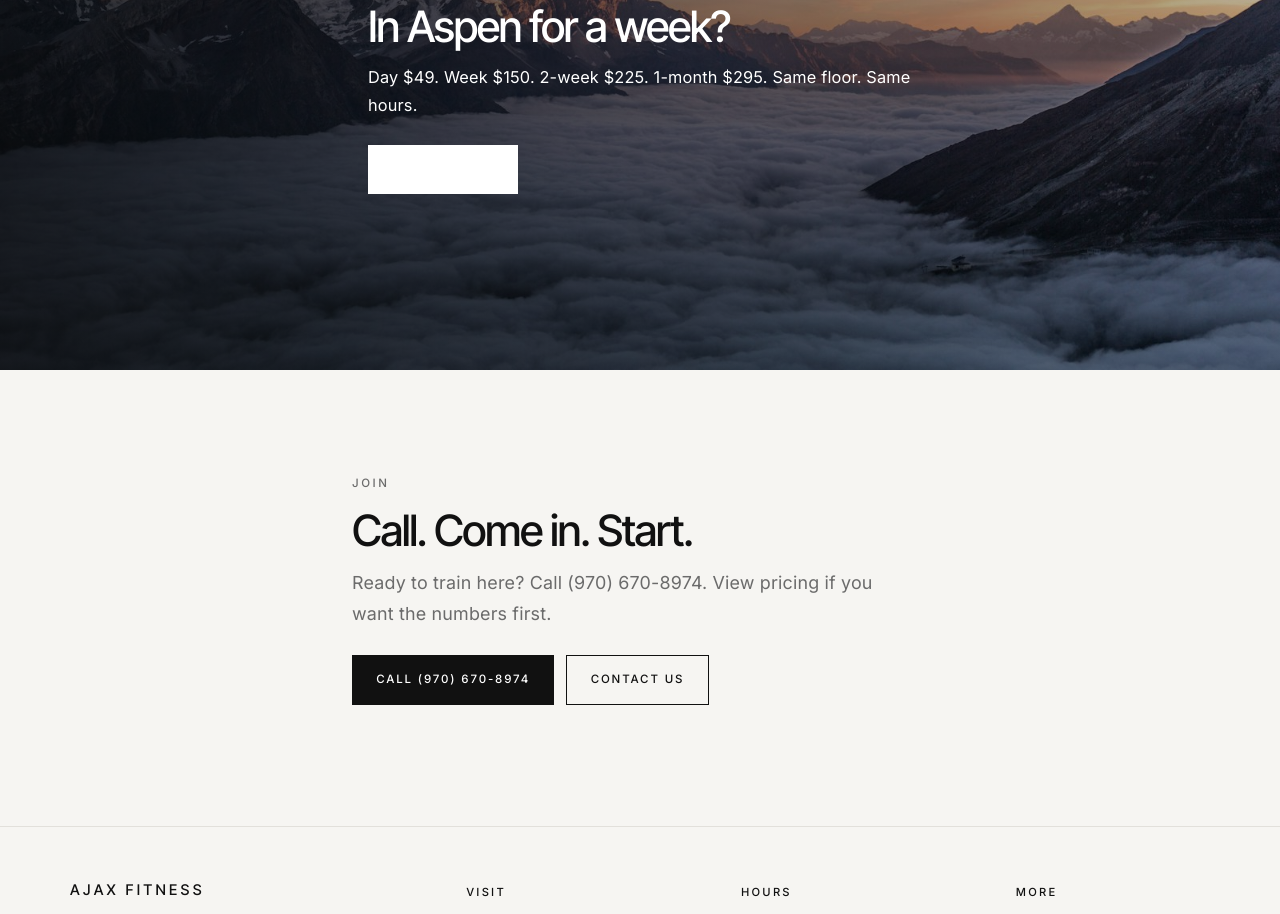
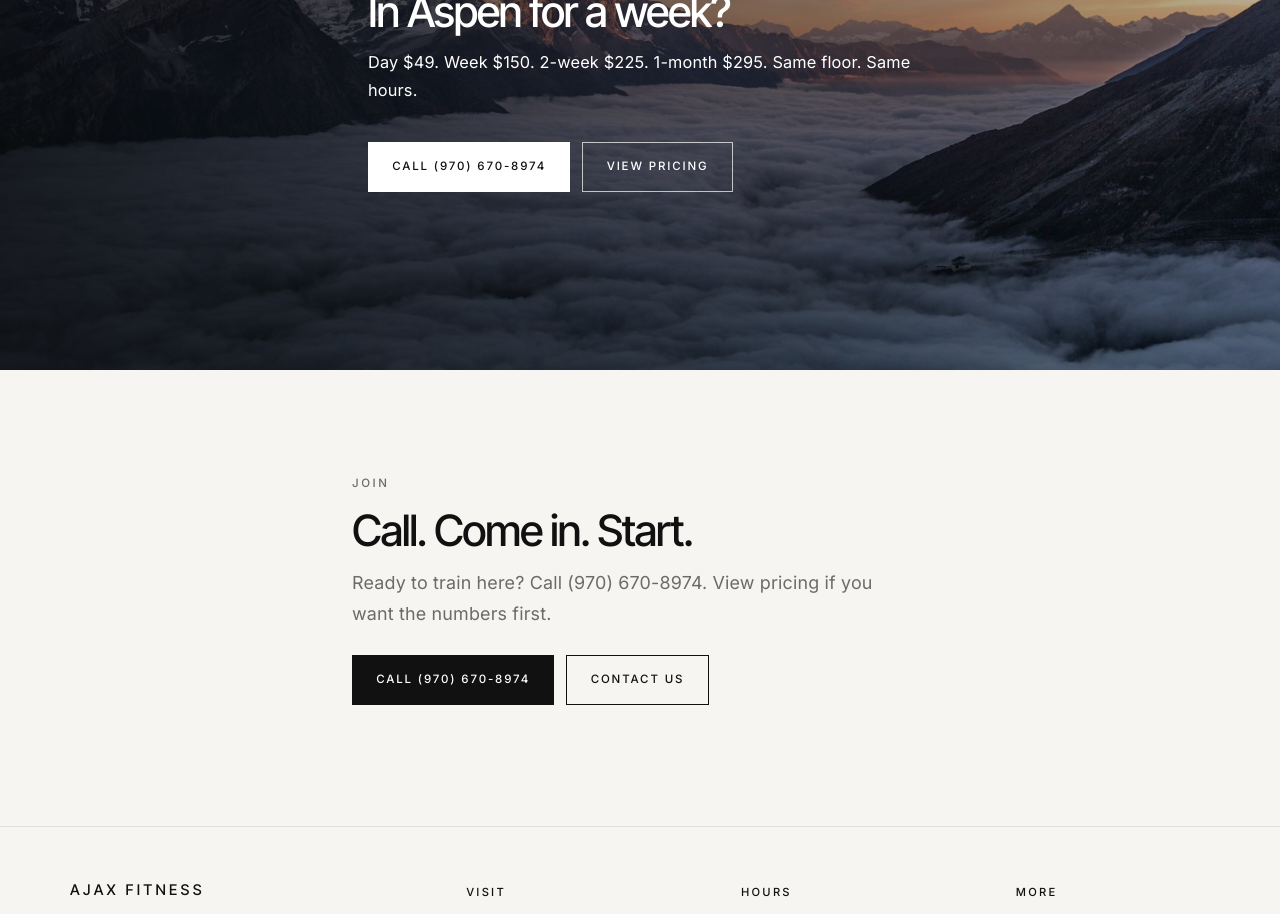
Before and after one commit to davidmills88/ajax-fitness-web, a Next.js app: page / in a window 1280 px wide. Shown: the part 4300-5214 px from the top of the page. Built offline with nearby package versions, Linux system fonts and the light colour scheme.

Commit message:
Fix photo-band button contrast on the visitor pass section
Photo-band link color was forcing inverse buttons to white-on-white. Keep Call / View pricing readable on the dark editorial band.

Co-authored-by: davidmills88 <davidmills88@users.noreply.github.com>

```diff
--- a/app/globals.css
+++ b/app/globals.css
@@ -241,7 +241,15 @@ a:hover {
 }
 
 .hero-meta a,
-.photo-band-inner a {
+.photo-band-inner a:not(.button) {
+  color: #fff;
+}
+
+.photo-band-inner .button-inverse {
+  color: var(--ink);
+}
+
+.photo-band-inner .button-ghost {
   color: #fff;
 }
 
--- a/app/page.tsx
+++ b/app/page.tsx
@@ -155,9 +155,7 @@ export default function HomePage() {
             {site.plans.twoWeek.price}. 1-month {site.plans.oneMonth.price}.
             Same floor. Same hours.
           </p>
-          <Link className="button button-inverse" href="/pricing">
-            View pricing
-          </Link>
+          <CallToJoin inverse />
         </div>
       </section>
 
```
